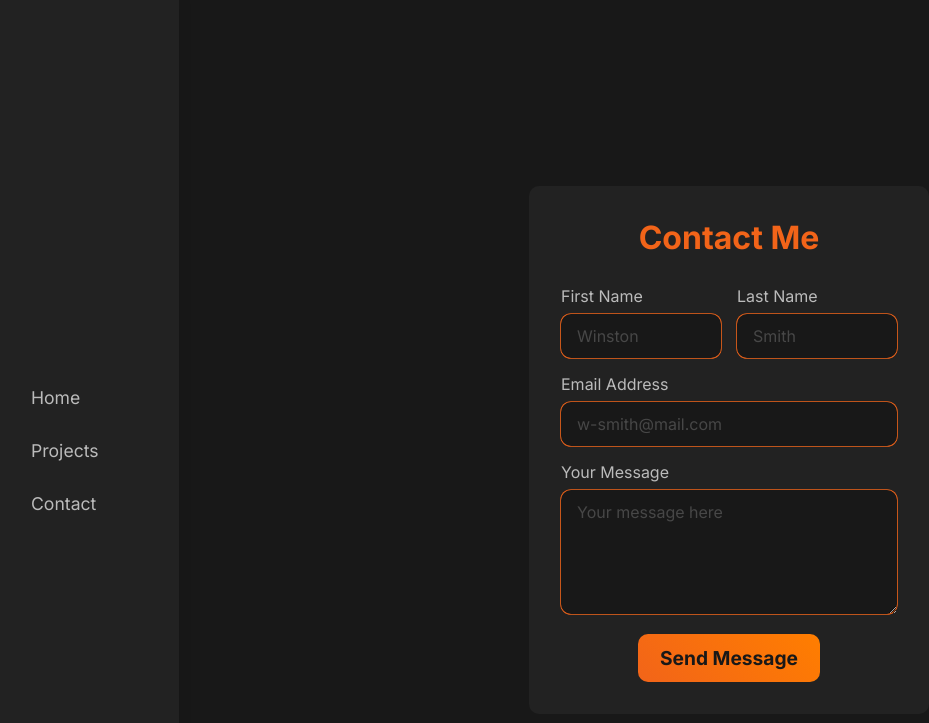
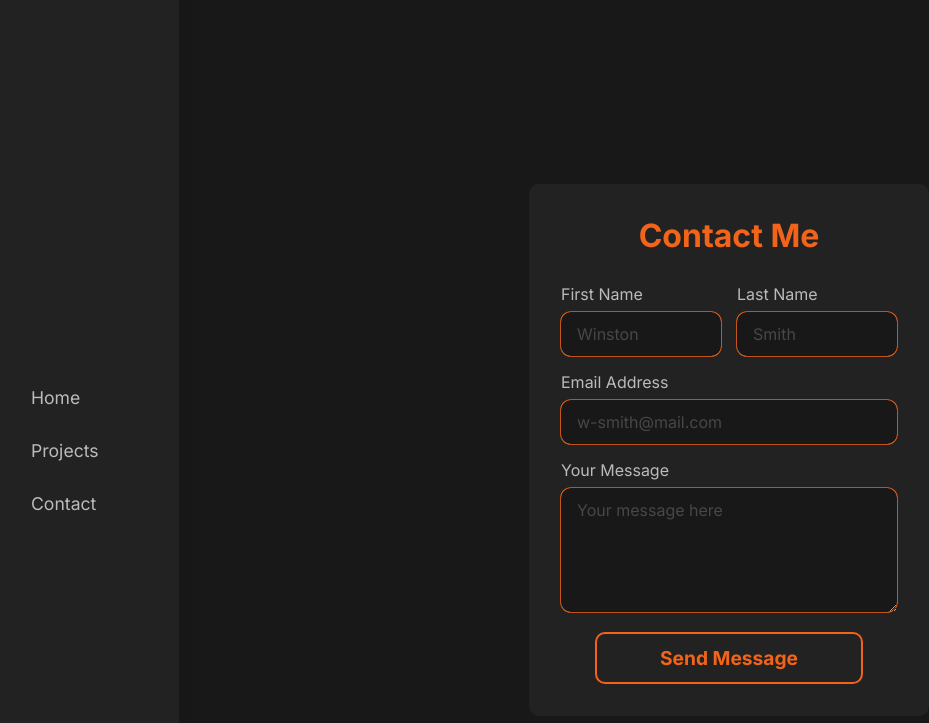
Before and after one commit to vostok1942/vostok1942.github.io, a Jekyll site: the page built from contact.md, in a window 1280 px wide. Shown: the top 723 px of the page, without its empty margins (1-930 px from the left). Built offline with Jekyll 4.4.1, drawn with Linux system fonts in a browser that asks for light colours.

Commit message:
Edit contact form styles

```diff
--- a/assets/css/style.css
+++ b/assets/css/style.css
@@ -241,6 +241,7 @@ hr {
   color: var(--text-light);
   height: 35px;
   transition: all 400ms cubic-bezier(.47,1.64,.41,.8);
+  /* transition: all 400ms ease; */
   vertical-align: middle;
 }
 
@@ -448,17 +449,20 @@ textarea::placeholder {
 }
 
 .contact-form button[type="submit"] {
-  background: linear-gradient(45deg, #F26419, #FF7E00);
-  color: var(--bg-dark);
+  /* background: linear-gradient(45deg, #F26419, #FF7E00); */
+  background-color: var(--bg-sidebar);
+  color: var(--accent-orange);
   font-family: var(--main-font);
   font-weight: bold;
-  border: none;
+  border: 2px solid var(--accent-orange);
   border-radius: var(--border-radius);
   padding: 0.75rem 1.4rem;
   font-size: 1.2rem;
   cursor: pointer;
-  transition: all var(--transition) ease;
+  /* transition: all var(--transition) ease; */
+  transition: all 400ms cubic-bezier(.47,1.64,.41,.8);
   display: block;
+  width: 80%;
   margin: 0 auto;
 }
 
```
